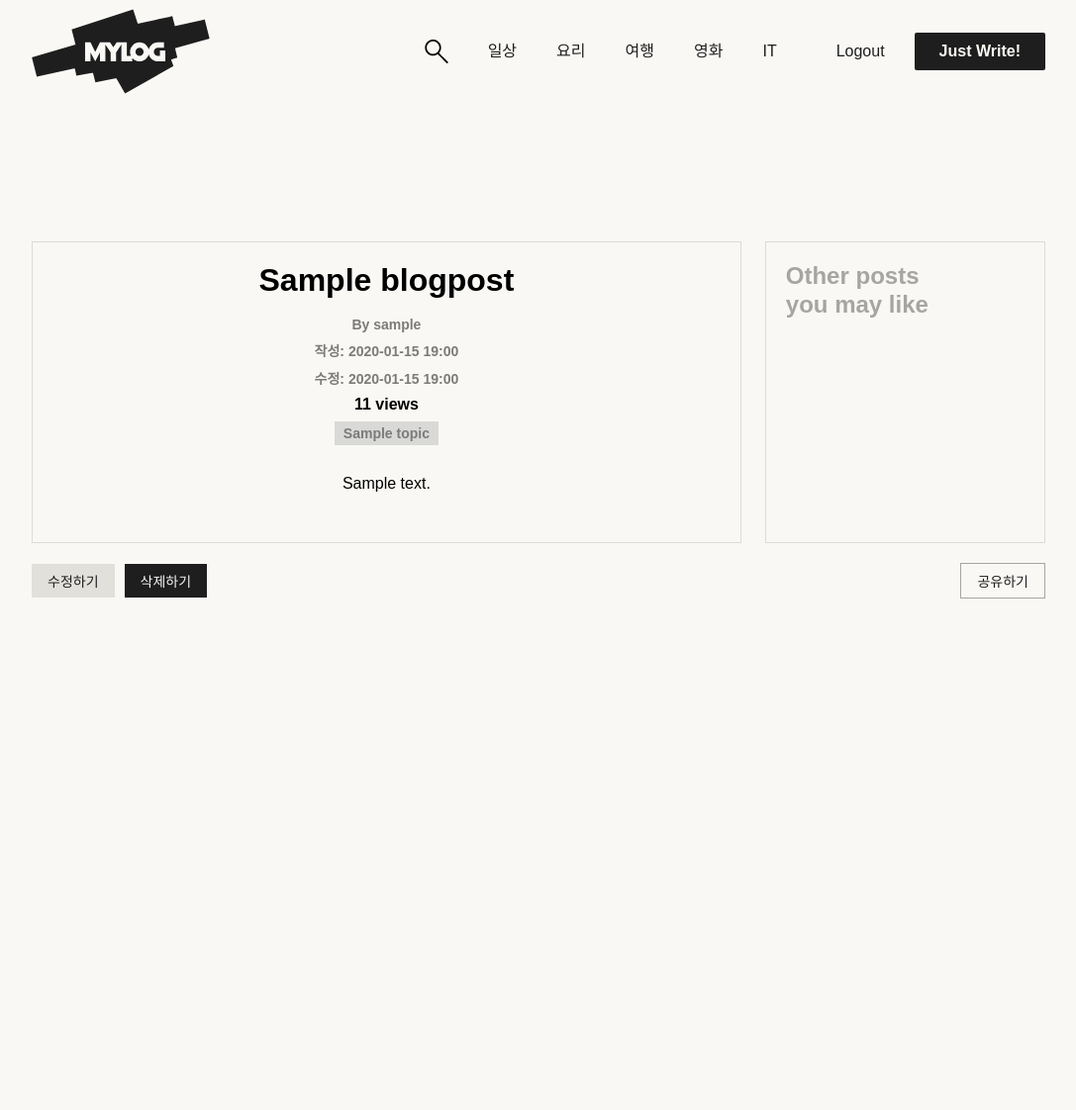
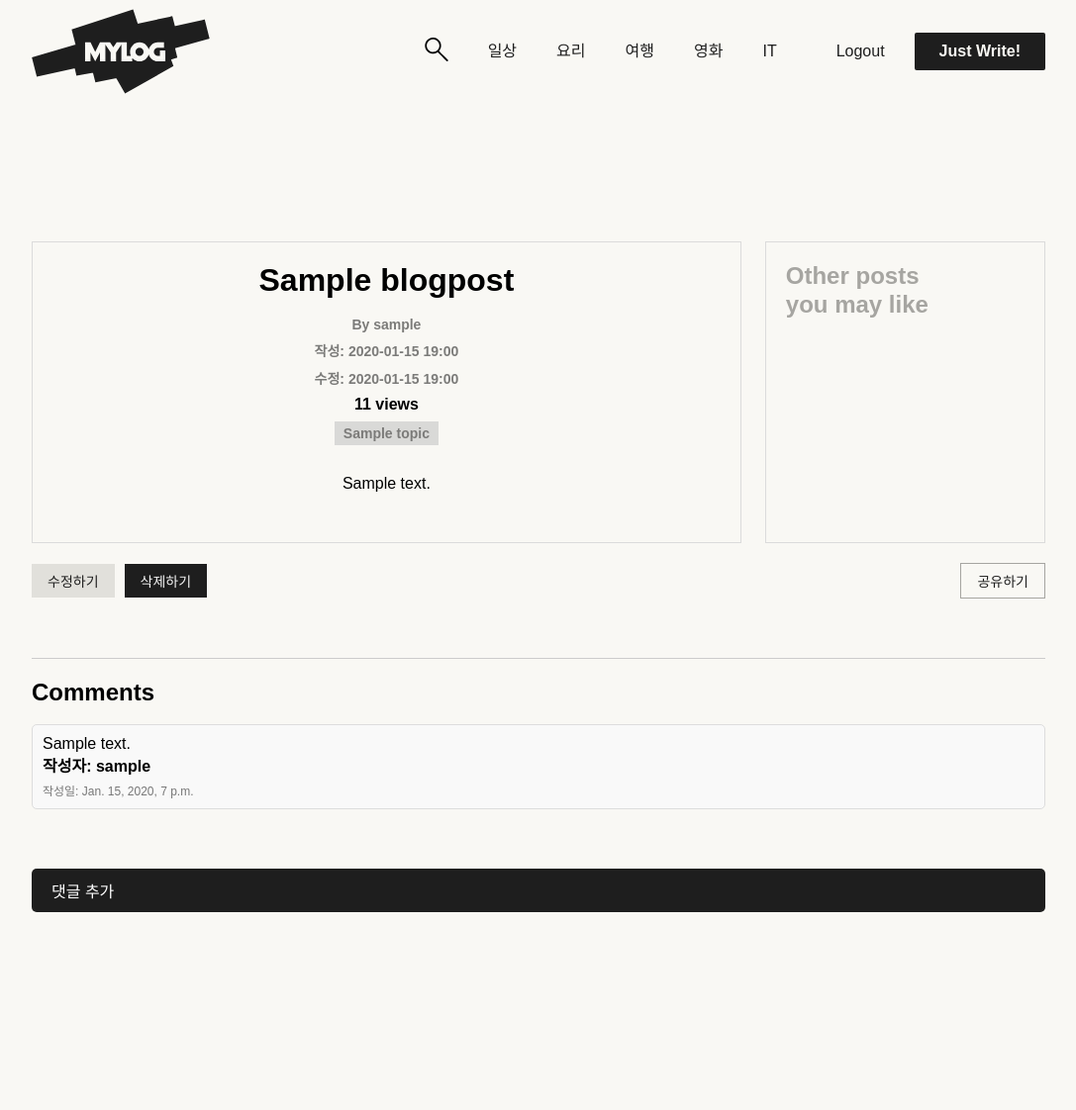
Before and after one commit to KimEuncheol222/django_powerbloger, a Django app: page /post/1/ in a window 1280 px wide. Shown: the whole page at 99% size, without its empty margins (96-1183 px from the left). Before the commit the page ends 605 px from the top, so only its background shows below. Run offline with Django 4.2, Linux system fonts and the light colour scheme; a user stored in the database is signed in; tables that the repository leaves empty hold one stand-in row (values such as "Sample post").

Commit message:
[Feat] 댓글 작성 기능 추가

```diff
--- a/blog_project/blog_app/forms.py
+++ b/blog_project/blog_app/forms.py
@@ -1,5 +1,5 @@
 from django import forms
-from .models import BlogPost, Topic
+from .models import BlogPost, Topic, Comment
 from django_summernote.widgets import SummernoteWidget
 
 class SearchForm(forms.Form):
@@ -24,3 +24,9 @@
 
     def __init__(self, *args, **kwargs):
         super().__init__(*args, **kwargs)
+
+
+class CommentForm(forms.ModelForm):
+    class Meta:
+        model = Comment
+        fields = ['content']
--- a/blog_project/blog_app/models.py
+++ b/blog_project/blog_app/models.py
@@ -43,3 +43,10 @@
 
     def __str__(self):
         return self.title
+
+
+class Comment(models.Model):
+    author = models.ForeignKey(settings.AUTH_USER_MODEL, on_delete=models.CASCADE)
+    post = models.ForeignKey(BlogPost, on_delete=models.CASCADE, related_name='comments')
+    content = models.TextField()
+    created_at = models.DateTimeField(auto_now_add=True)
--- a/blog_project/blog_app/static/css/post.css
+++ b/blog_project/blog_app/static/css/post.css
@@ -370,3 +370,77 @@
     object-fit: cover;
     height: 100%;
 }
+
+/* 댓글 추가 버튼 스타일링 */
+.add-comment-button {
+    background-color: #1e1e1e;
+    color: #fff;
+    border: none;
+    padding: 10px 20px;
+    margin-top: 20px;
+    cursor: pointer;
+    font-size: 16px;
+    border-radius: 5px;
+}
+
+.add-comment-button:hover {
+    background-color: #0056b3;
+}
+
+/* 댓글 작성 폼 스타일링 */
+#comment-form {
+    display: none;
+    margin-top: 20px;
+}
+
+#comment-form textarea {
+    width: 100%;
+    padding: 10px;
+    margin-bottom: 10px;
+    border: 1px solid #ddd;
+    border-radius: 5px;
+    resize: vertical;
+}
+
+#comment-form button {
+    background-color: #1e1e1e;
+    color: #fff;
+    border: none;
+    padding: 10px 20px;
+    cursor: pointer;
+    font-size: 16px;
+    border-radius: 5px;
+}
+
+#comment-form button:hover {
+    background-color: #0056b3;
+}
+
+/* 댓글 컨테이너 스타일 */
+.comments {
+    margin-top: 20px;
+    border-top: 1px solid #ccc;
+    padding-top: 20px;
+}
+
+/* 개별 댓글 스타일 */
+.comment {
+    margin-bottom: 20px;
+    padding: 10px;
+    background-color: #f9f9f9;
+    border: 1px solid #ddd;
+    border-radius: 5px;
+}
+
+/* 댓글 작성자 스타일 */
+.comment p:nth-child(2) {
+    font-weight: bold;
+    margin-bottom: 5px;
+}
+
+/* 댓글 날짜 스타일 */
+.comment p:nth-child(3) {
+    color: #777;
+    font-size: 12px;
+    margin-top: 5px;
+}
--- a/blog_project/blog_app/templates/blog_app/post.html
+++ b/blog_project/blog_app/templates/blog_app/post.html
@@ -2,9 +2,9 @@
 <!DOCTYPE html>
 <html lang="en">
 <head>
-        <meta charset="UTF-8" />
-        <meta name="viewport" content="width=device-width, initial-scale=1.0" />
-        <link rel="stylesheet" href="/static/css/post.css?{% now "U" %}"/>
+    <meta charset="UTF-8">
+    <meta name="viewport" content="width=device-width, initial-scale=1.0">
+    <link rel="stylesheet" href="/static/css/post.css?{% now "U" %}">
     <title>Document</title>
 </head>
 <body>
@@ -20,17 +20,30 @@
                     <div class="btn_container">
                         <form method="get" action="{% url 'search' %}">
                             {% csrf_token %}
+                        </form>
                     </div>
                     <div class="btn_container">
                         <form method="get" action="{% url 'search' %}">
                             {% csrf_token %}
-                                <button type="submit"><img src="{% static 'img/magnifier_light.svg' %}" class="search_image" /></button>
+                            <button type="submit">
+                                <img src="{% static 'img/magnifier_light.svg' %}" class="search_image" />
+                            </button>
                         </form>
-                            <button class="header_btn" type="submit" id="dailyBtn"><a href="{% url 'filter_daily' %}">일상</a></button>
-                            <button class="header_btn" type="submit" id="cookBtn"><a href="{% url 'filter_cook' %}">요리</a></button>
-                            <button class="header_btn" type="submit" id="travelBtn"><a href="{% url 'filter_travel' %}">여행</a></button>
-                            <button class="header_btn" type="submit" id="movieBtn"><a href="{% url 'filter_movie' %}">영화</a></button>
-                            <button class="header_btn" type="submit" id="itBtn"><a href="{% url 'filter_it' %}">IT</a></button>
+                        <button class="header_btn" type="submit" id="dailyBtn">
+                            <a href="{% url 'filter_daily' %}">일상</a>
+                        </button>
+                        <button class="header_btn" type="submit" id="cookBtn">
+                            <a href="{% url 'filter_cook' %}">요리</a>
+                        </button>
+                        <button class="header_btn" type="submit" id="travelBtn">
+                            <a href="{% url 'filter_travel' %}">여행</a>
+                        </button>
+                        <button class="header_btn" type="submit" id="movieBtn">
+                            <a href="{% url 'filter_movie' %}">영화</a>
+                        </button>
+                        <button class="header_btn" type="submit" id="itBtn">
+                            <a href="{% url 'filter_it' %}">IT</a>
+                        </button>
                     </div>
                     <div class="row_box">
                         {% if user.is_authenticated %}
@@ -129,6 +142,32 @@
                 <div class="another-post-box"></div>
             {% endif %}
         </nav>
+
+        <!-- 댓글 표시 부분 -->
+        <div class="comments">
+            <h2>Comments</h2><br>
+            {% for comment in post.comments.all %}
+                <div class="comment">
+                    <p>{{ comment.content }}</p>
+                    <p>작성자: {{ comment.author.username }}</p>
+                    <p>작성일: {{ comment.created_at }}</p>
+                </div>
+            {% empty %}
+                <p>댓글이 없습니다.</p>
+            {% endfor %}
+        </div>
+
+        <!-- 댓글 추가 버튼 -->
+        {% if user.is_authenticated %}
+            <button class="add-comment-button">댓글 추가</button>
+            <div id="comment-form" style="display: none;">
+                <form method="post" action="{% url 'add_comment' post.id %}">
+                    {% csrf_token %}
+                    {{ form.as_p }}
+                    <button type="submit">댓글 작성</button>
+                </form>
+            </div>
+        {% endif %}
     </section>
 
     <footer>
@@ -151,5 +190,24 @@
         // 알림 표시
         alert('링크가 클립보드에 복사되었습니다!');
     });
+
+    // 댓글 추가 버튼에 클릭 이벤트 핸들러 설정
+    var addCommentButton = document.querySelector('.add-comment-button');
+    if (addCommentButton) {
+        addCommentButton.addEventListener('click', function () {
+            // 폼 토글 함수 호출
+            toggleCommentForm();
+        });
+    }
+
+    // 폼 토글 함수
+    function toggleCommentForm() {
+        var form = document.getElementById("comment-form");
+        if (form.style.display === "none" || form.style.display === "") {
+            form.style.display = "block";
+        } else {
+            form.style.display = "none";
+        }
+    }
 </script>
 </html>
--- a/blog_project/blog_app/urls.py
+++ b/blog_project/blog_app/urls.py
@@ -25,4 +25,5 @@
     path('filter/travel/', views.filter_travel, name='filter_travel'),
     path('filter/movie/', views.filter_movie, name='filter_movie'),
     path('filter/it/', views.filter_it, name='filter_it'),
+    path('post/<int:post_id>/add_comment/', views.add_comment, name='add_comment'),
 ]
--- a/blog_project/blog_app/views.py
+++ b/blog_project/blog_app/views.py
@@ -1,7 +1,7 @@
 from django.contrib import auth
 from django.shortcuts import render, redirect, get_object_or_404
 from .models import CustomUser, BlogPost, TemporaryBlogPost
-from .forms import BlogPostForm, BlogPost, SearchForm
+from .forms import BlogPostForm, BlogPost, SearchForm, CommentForm
 from django.db.models import Q
 from django.contrib.auth.decorators import login_required
 from django.http import JsonResponse
@@ -110,11 +110,20 @@
     post = get_object_or_404(BlogPost, id=post_id)  # 해당 포스트를 가져오거나 404 에러 반환
 
     if request.method == 'POST':
+        form = CommentForm(request.POST)
+        if form.is_valid():
+            comment = form.save(commit=False)
+            comment.author = request.user
+            comment.post = post
+            comment.save()
+            return redirect('post', post_id=post.id)
+    else:
+        form = CommentForm()
 
         # 요청에 삭제가 포함된경우
-        if 'delete-button' in request.POST:
-            post.delete()
-            return redirect('board')
+    if 'delete-button' in request.POST:
+        post.delete()
+        return redirect('board')
 
     # 조회수 증가 및 db에 저장
     post.views += 1
@@ -139,6 +148,7 @@
         'next_post': next_post,
         'recommended_posts': recommended_posts,
         'MEDIA_URL': settings.MEDIA_URL,
+        'form': form,
     }
 
     return render(request, 'blog_app/post.html', context)
@@ -331,3 +341,21 @@
             message = str(e)
         return JsonResponse({"message": message})
     return render(request, 'blog_app/write.html')
+
+
+@login_required
+def add_comment(request, post_id):
+    post = get_object_or_404(BlogPost, id=post_id)
+
+    if request.method == 'POST':
+        form = CommentForm(request.POST)
+        if form.is_valid():
+            comment = form.save(commit=False)
+            comment.author = request.user
+            comment.post = post
+            comment.save()
+            return redirect('post', post_id=post.id)
+    else:
+        form = CommentForm()
+
+    return render(request, 'blog_app/add_comment.html', {'form': form})
```
Also changed, not shown: blog_project/blog_app/static/css/temporary_posts.css (+27 -0 lines), blog_project/blog_app/templates/blog_app/add_comment.html (added, +23 -0 lines), blog_project/blog_app/templates/blog_app/temporary_posts.html (+8 -5 lines), blog_project/blog_app/migrations/0010_comment.py (added). Lines whose indentation alone changed are shown as unchanged.
